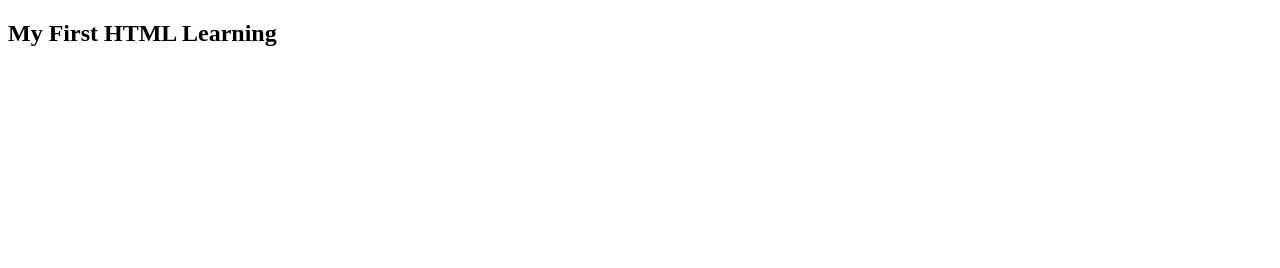
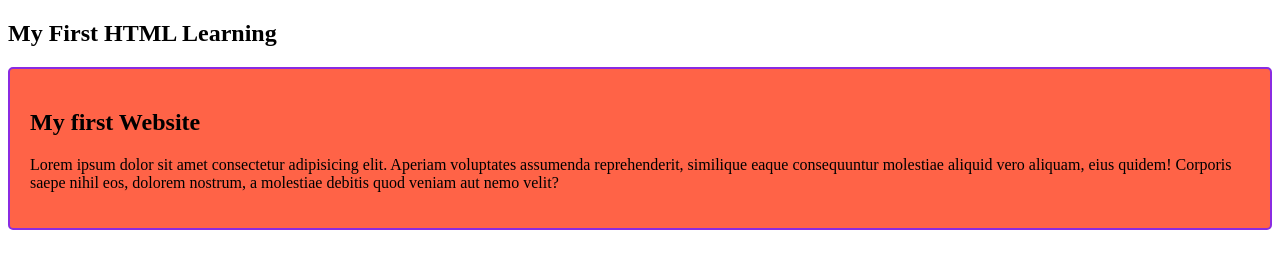
Before and after one commit to anowarhossen5744/html5-coding, a plain HTML site: page index.html in a window 1280 px wide. Drawn offline with Linux system fonts and the light colour scheme.

Commit message:
first html coding

```diff
--- a/index.html
+++ b/index.html
@@ -4,10 +4,18 @@
     <meta charset="UTF-8">
     <meta name="viewport" content="width=device-width, initial-scale=1.0">
     <title>My First HTML Coding</title>
+    <link rel="stylesheet" href="style/blog.css">
 </head>
 <body>
 
     <h2>My First HTML Learning</h2>
+
+    <div>
+        <h2>My first Website</h2>
+        <p>
+            Lorem ipsum dolor sit amet consectetur adipisicing elit. Aperiam voluptates assumenda reprehenderit, similique eaque consequuntur molestiae aliquid vero aliquam, eius quidem! Corporis saepe nihil eos, dolorem nostrum, a molestiae debitis quod veniam aut nemo velit?
+        </p>
+    </div>
 
 
 
--- /dev/null
+++ b/style/blog.css
@@ -0,0 +1,6 @@
+div{
+    background:tomato;
+    border:2px solid blueviolet;
+    border-radius: 5px;
+    padding:20px;
+}
```
